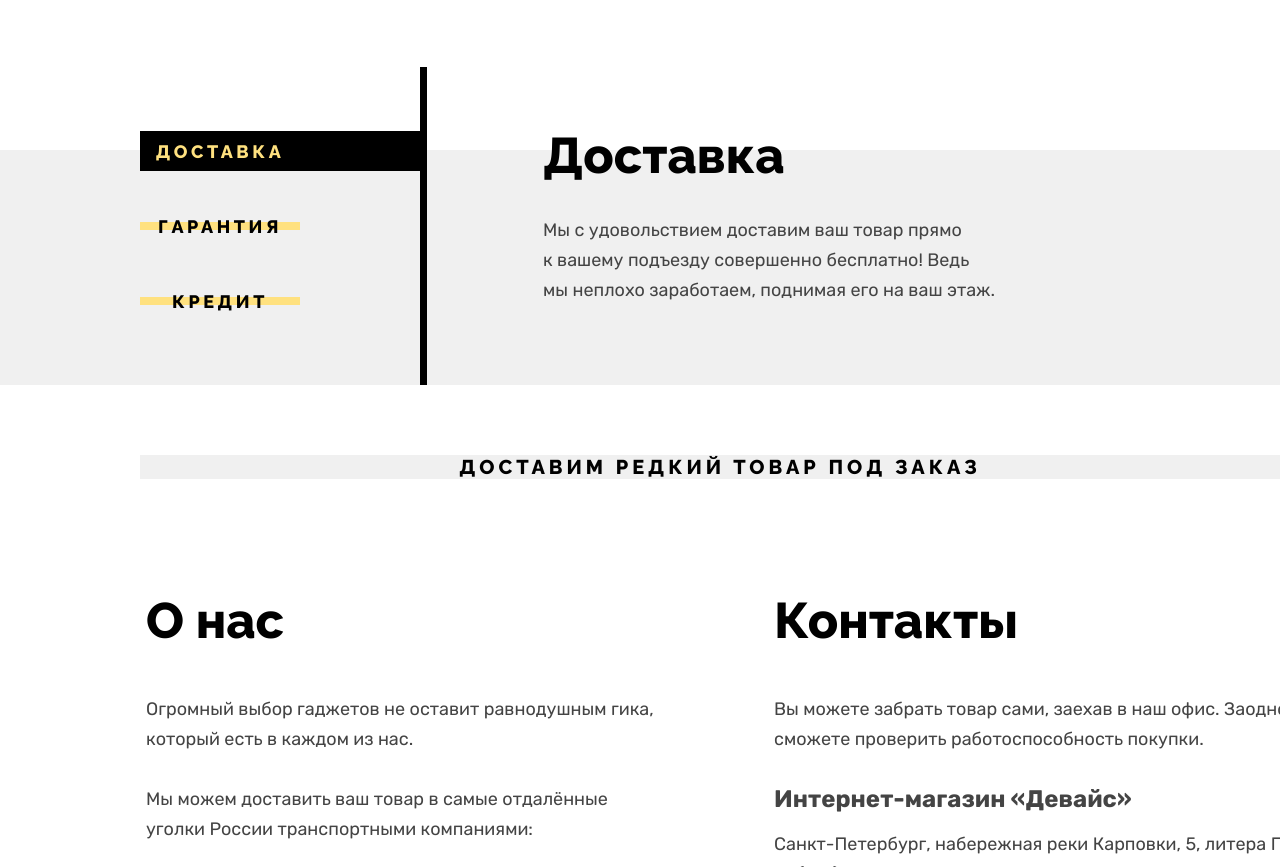
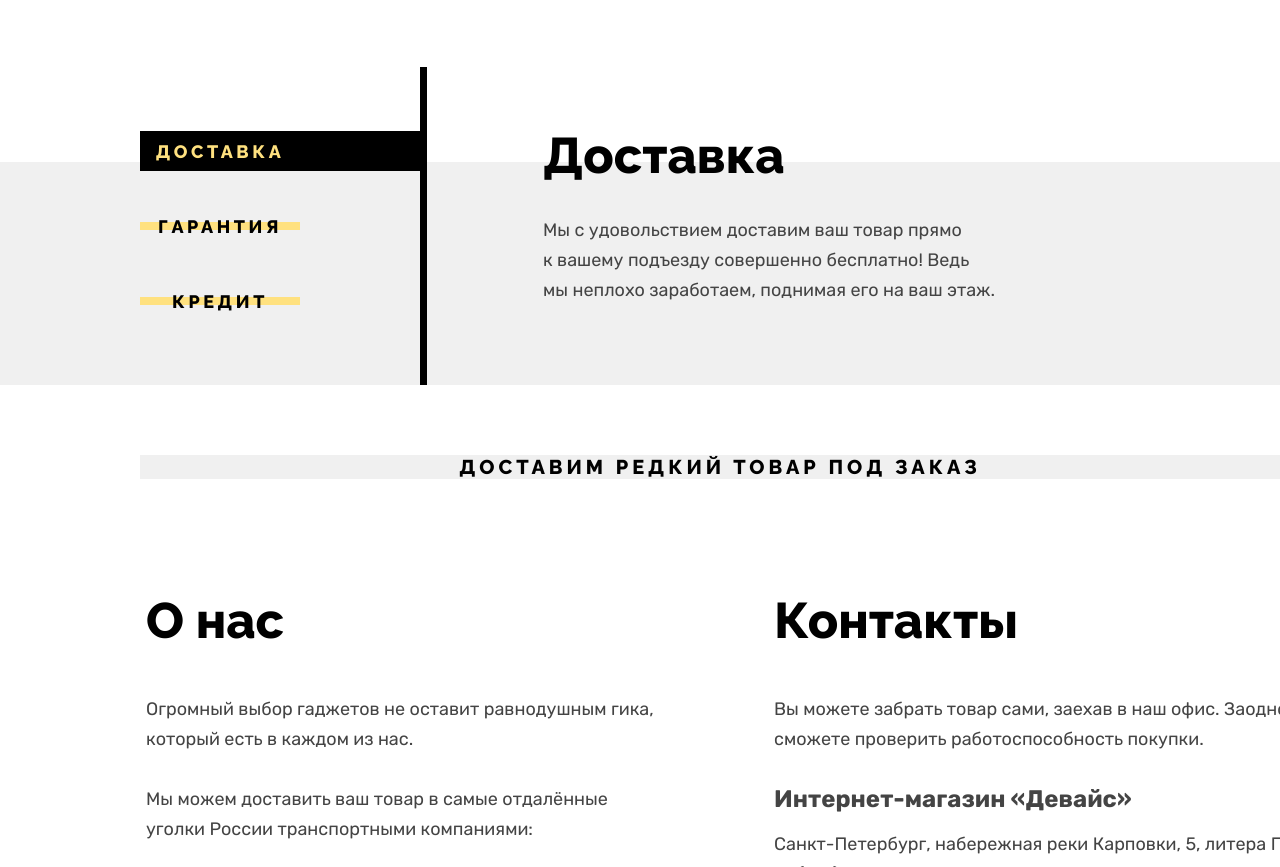
Before and after one commit to htmlacademy-htmlcss/2304065-device-37, a plain HTML site: page index.html in a window 1280 px wide. Shown: the part 1070-1937 px from the top of the page. Drawn offline with Linux system fonts and the light colour scheme.

Commit message:
change bi

```diff
--- a/styles/styles.css
+++ b/styles/styles.css
@@ -837,7 +837,7 @@ html {
 /* services */
 
 .services {
-  background-image: linear-gradient(to bottom, #ffffff 26%, #f0f0f0 26%);
+  background-image: linear-gradient(to bottom, #ffffff 30%, #f0f0f0 30%);
 }
 
 .services-wrapper {
```
